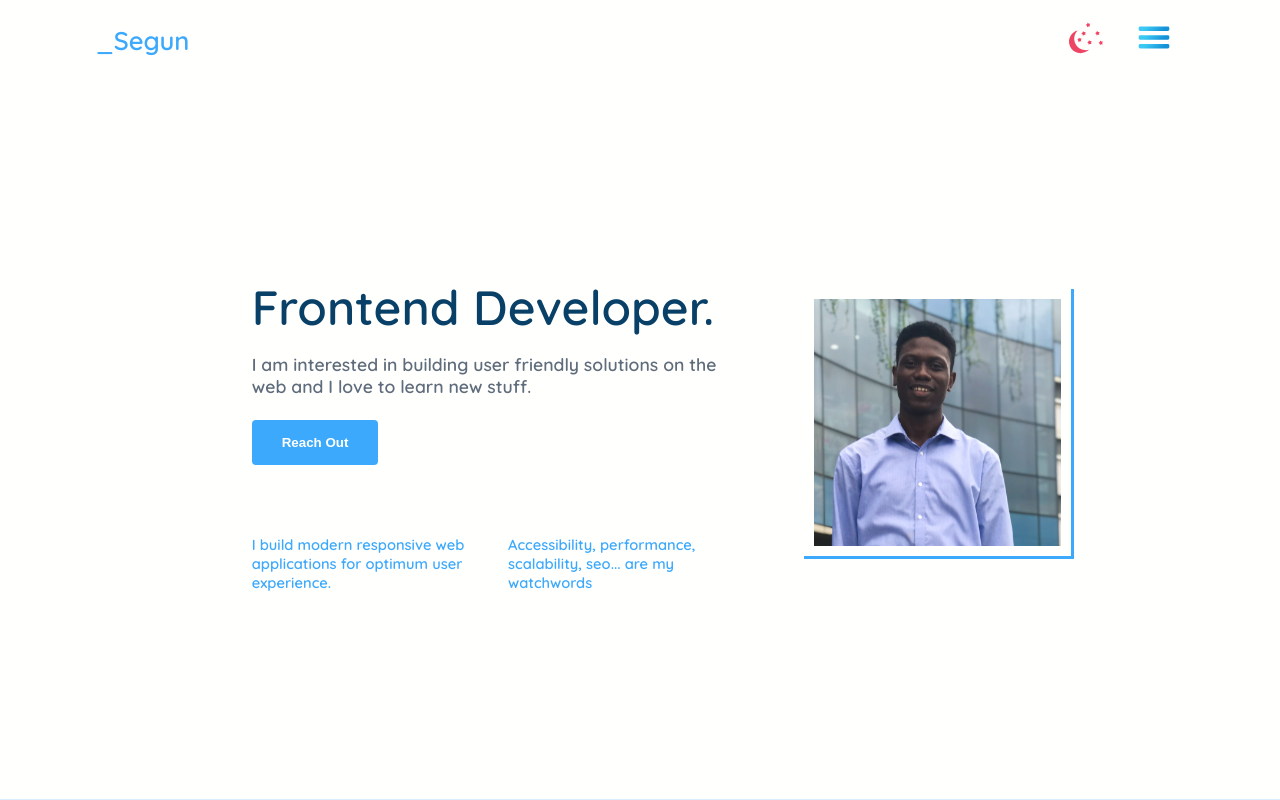
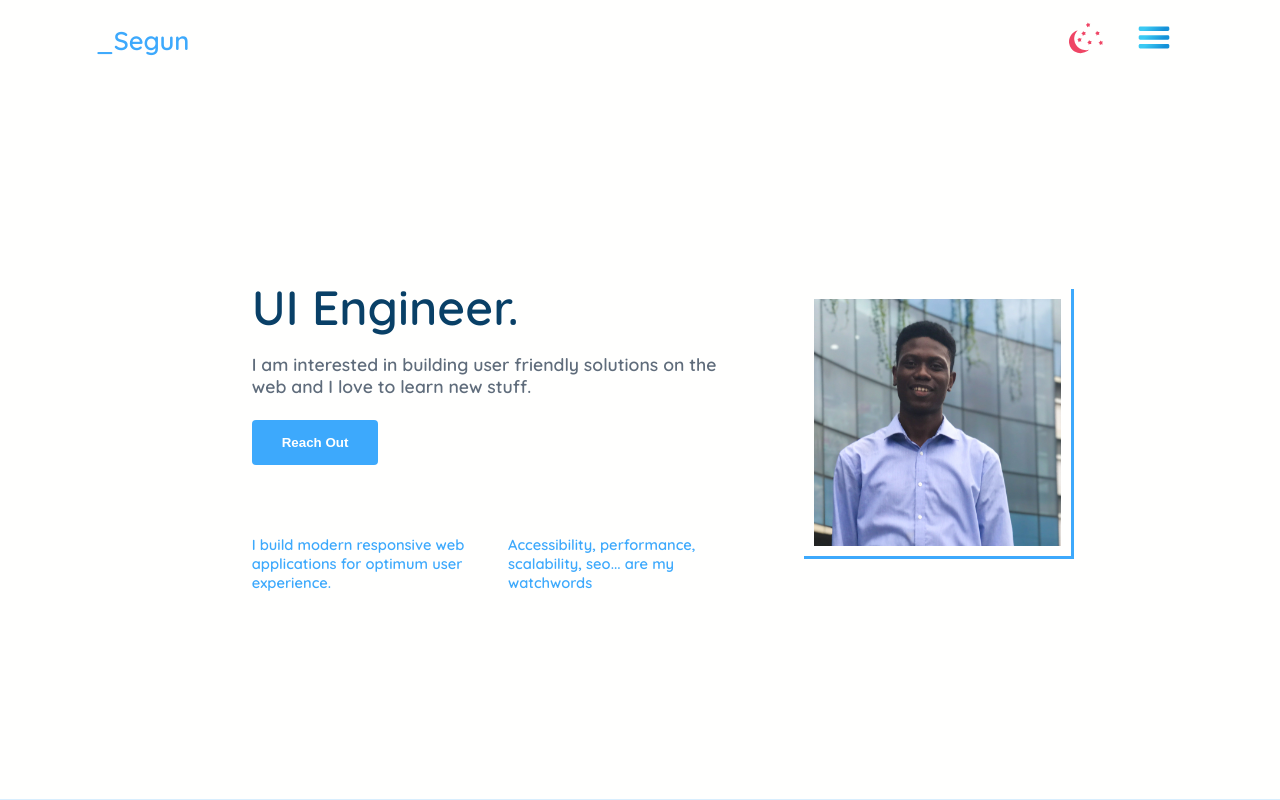
Before and after one commit to Segun98/portfolio, a Vue app: page / in a window 1280 px wide. Shown: the top 800 px of the page. Built offline with nearby package versions, Linux system fonts and the light colour scheme.

Commit message:
Feat: changed my skill to UI engineer

```diff
--- a/src/App.vue
+++ b/src/App.vue
@@ -28,7 +28,7 @@ html {
 }
 body {
   /* font-family: "Bai Jamjuree", sans-serif; */
-    font-family: "Quicksand", sans-serif !important;
+  font-family: "Quicksand", sans-serif !important;
   overflow-x: hidden;
 }
 /* headings color change in dark mode  */
--- a/src/views/Home.vue
+++ b/src/views/Home.vue
@@ -15,7 +15,7 @@
       </div>
       <div class="intro-wrap" id="intro">
         <div class="main-intro" data-aos="fade-up" data-aos-duration="1000">
-          <h1 :class="{ 'color-change': this.isDark }">Frontend Developer.</h1>
+          <h1 :class="{ 'color-change': this.isDark }">UI Engineer.</h1>
           <p :style="[this.isDark ? { color: 'white' } : {}]">
             I am interested in building user friendly solutions on the web and I
             love to learn new stuff.
```
